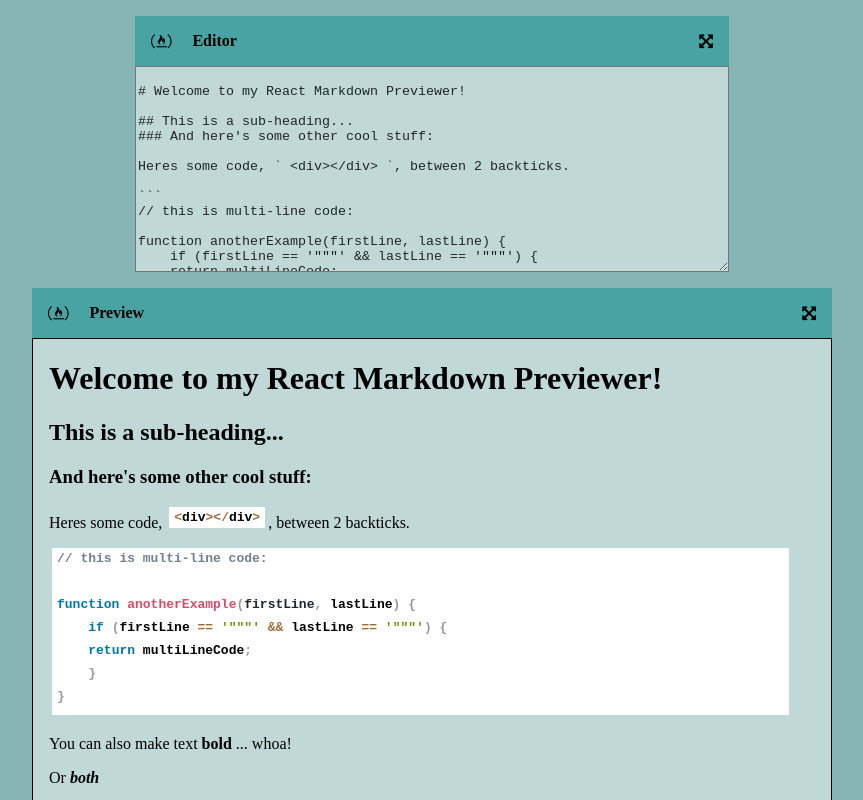
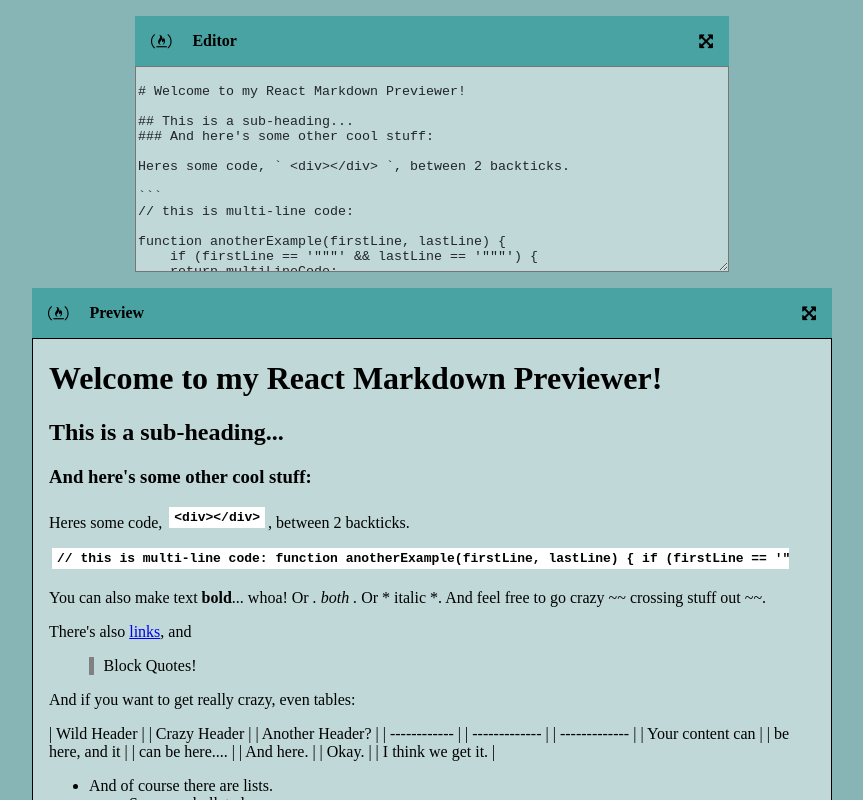
Before and after one commit to ChekeGT/Markdown-Previewer, a React (Vite) app: page / in a window 1280 px wide. Shown: the top 800 px of the page, without its empty margins (208-1071 px from the left). Built offline with nearby package versions, Linux system fonts and the light colour scheme.

Commit message:
Throwed all the work i had already done, because yolo i didnt know that i could use a markdown compiler and i made my own so yup. the commit before is my loved creation, and this one is just for tests to pass xd.

```diff
--- a/package.json
+++ b/package.json
@@ -10,6 +10,7 @@
     "preview": "vite preview"
   },
   "dependencies": {
+    "marked": "^11.0.0",
     "react": "^18.2.0",
     "react-dom": "^18.2.0",
     "sass": "^1.69.5"
--- a/src/components/Editor.jsx
+++ b/src/components/Editor.jsx
@@ -20,7 +20,7 @@
 }
 \`\`\`
 
-You can also make text ** bold **... whoa!
+You can also make text **bold**... whoa!
 Or *. both .*
 Or * italic *.
 And feel free to go crazy ~~ crossing stuff out ~~.
--- a/src/components/Preview.jsx
+++ b/src/components/Preview.jsx
@@ -1,6 +1,7 @@
 import { useState } from "react"
 import ComponentHeader from "./ComponentHeader"
 import "../sass/Preview.sass"
+import { marked } from "marked"
 
 export default function Preview({markdownText, toggleFullVisibility, openState}){
 
@@ -962,8 +963,7 @@
     return (
         <div className="preview-component">
             <ComponentHeader title={'Preview'} toggleOpenState={toggleFullVisibility} openState={openState}/>
-            <div id="preview" className="markdown-preview-container">
-                {transformMarkdownTextToHtml(markdownText)}
+            <div id="preview" dangerouslySetInnerHTML={{__html: marked(markdownText)}} className="markdown-preview-container">
             </div>
         </div>
     )
--- a/src/sass/Preview.sass
+++ b/src/sass/Preview.sass
@@ -18,6 +18,7 @@
     text-align: justify
     font-weight: bold
     overflow: auto
+    max-width: 95%
     white-space: nowrap
     .token.operator
         color: #9a6e3a
```
Also changed, not shown: 1 other file (tests, documents, lock files or other folders).
